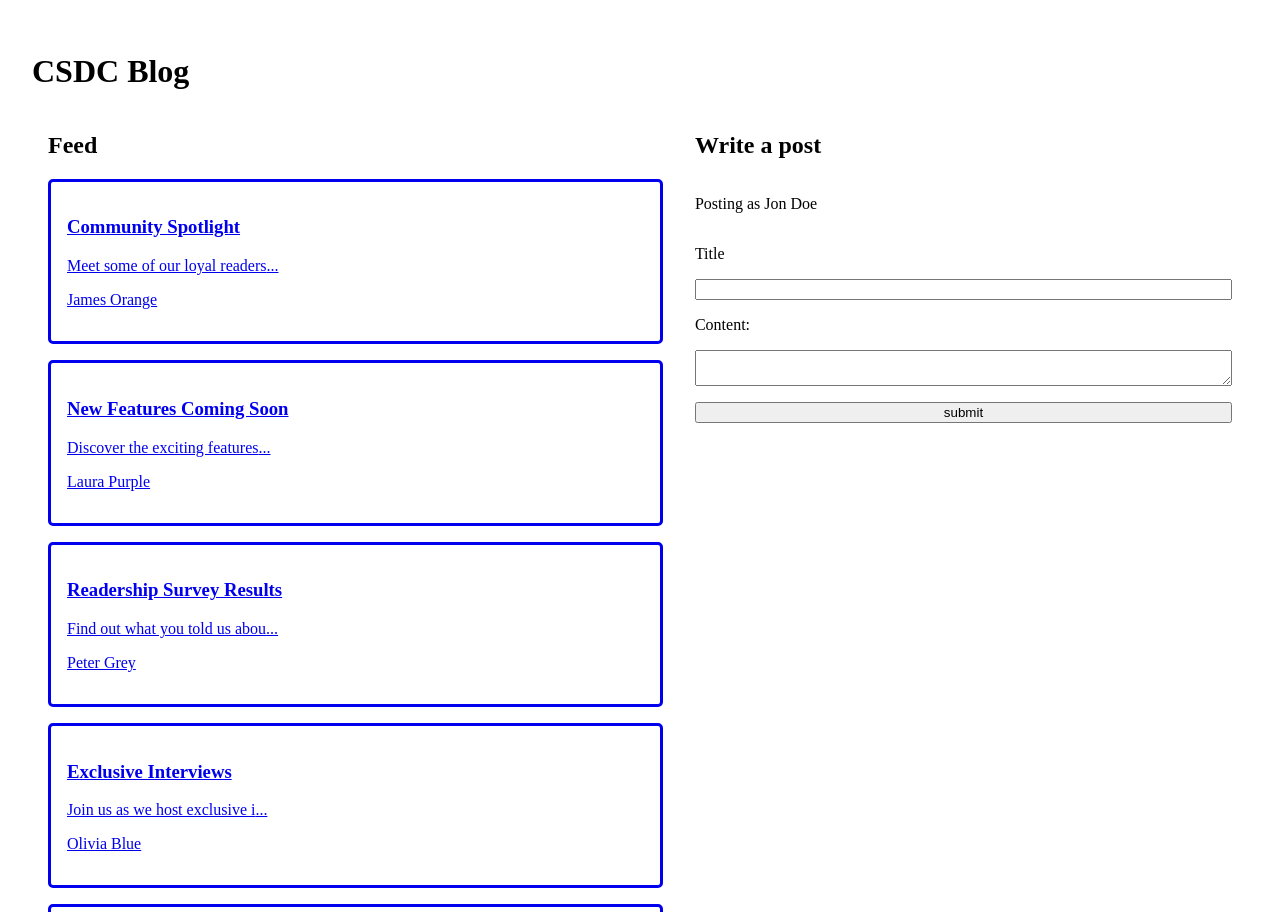
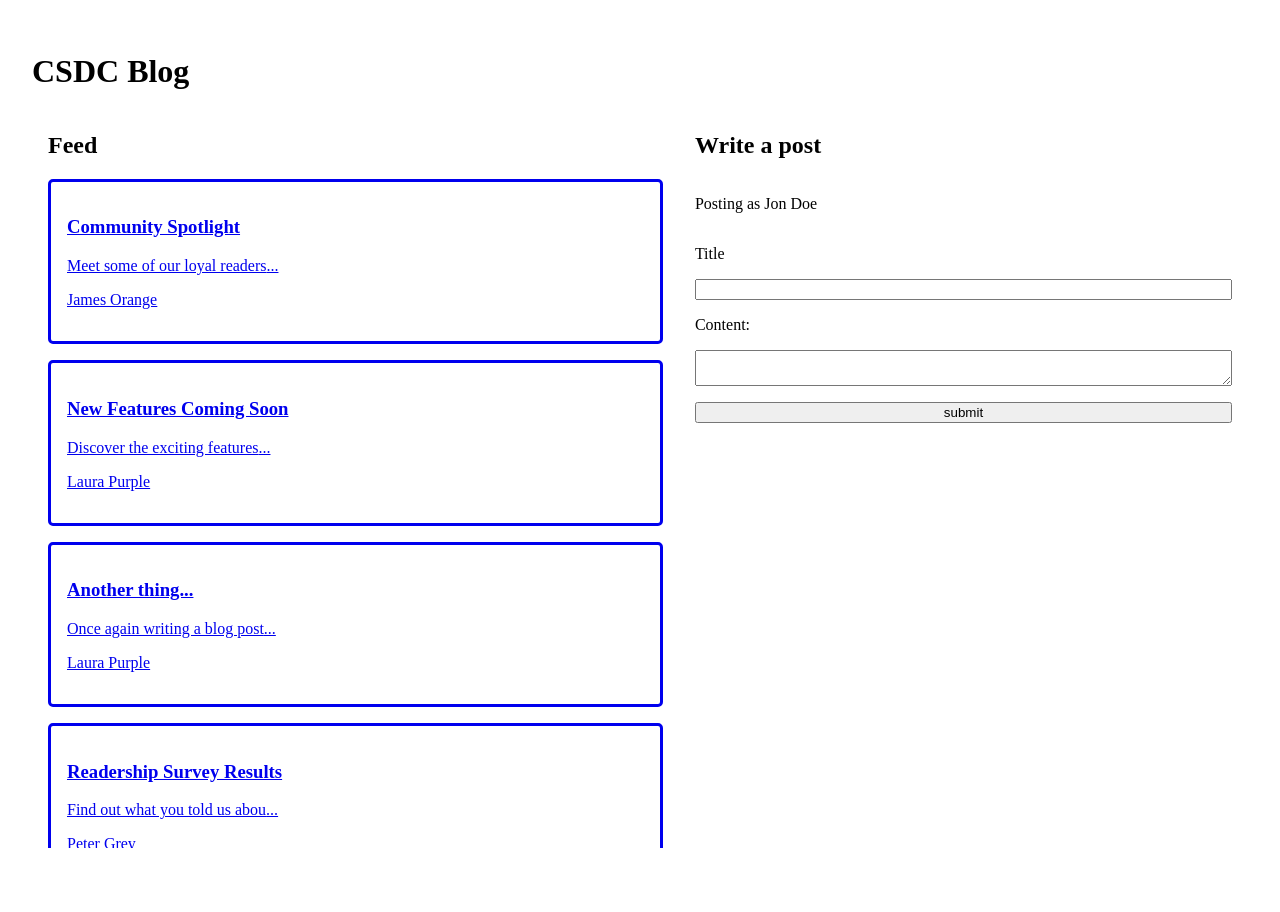
Before and after one commit to Collaborative-Software-Development-Club/ReactNewsBlog, a React (Create React App) app in the folder react-news-blog/: page / in a window 1280 px wide. After the commit the page ends 848 px from the top, so only its background shows below. Built offline with nearby package versions, Linux system fonts and the light colour scheme.

Commit message:
final adjustments to author

```diff
--- a/react-news-blog/src/App.css
+++ b/react-news-blog/src/App.css
@@ -1,5 +1,8 @@
+* {
+    box-sizing: border-box;
+}
+
 body {
-    padding: 2rem;
     height: 100vh;
     overflow: hidden;
     margin: 0;
@@ -7,6 +10,7 @@ body {
 
 #root {
     height: 100%;
+    padding: 2rem;
 }
 
 .blog-Post-Stream {
--- /dev/null
+++ b/react-news-blog/src/components/AuthorTag.jsx
@@ -0,0 +1,10 @@
+import React from 'react'
+import { Link } from 'react-router-dom'
+
+const AuthorTag = ({author}) => {
+  return (
+    <Link to={"/authors/" + author}><p>{author}</p></Link>
+  )
+}
+
+export default AuthorTag
--- a/react-news-blog/src/components/BlogPost.jsx
+++ b/react-news-blog/src/components/BlogPost.jsx
@@ -1,5 +1,6 @@
 import React from "react";
 import LikeCount from "../layouts/MainPage/LikeCount";
+import AuthorTag from "./AuthorTag";
 
 const BlogPost = ({postData}) => {
 	console.log(postData)
@@ -10,7 +11,7 @@ const BlogPost = ({postData}) => {
 
 			<h3 className="blog-Post-Title">{postData.title}</h3>
 			<p className="blog-Post-Content">{postData.content}</p>
-            <p>{postData.author}</p>
+            <AuthorTag author={postData.author}/>
 			<LikeCount likeCount={postData.likes}/>
             <p>Date: {new Date(postData.date).toDateString()}</p>
 		</div>
--- a/react-news-blog/src/components/PostPreview.jsx
+++ b/react-news-blog/src/components/PostPreview.jsx
@@ -1,4 +1,5 @@
 import React from "react";
+import AuthorTag from "./AuthorTag";
 
 /*
 BlogPostMain used to post all posts on the main page, I think here we should
@@ -11,11 +12,9 @@ const BlogPostMain = ({postData}) => {
 		/*className changed from blog-Post to main-page-posts to show
 		how the main page list of posts could be represented...*/
 		<div className="post-preview">
-			<p>
 			<h3 >{postData.title}</h3>
 			<p>{contentSummary}...</p>
-            <p>{postData.author}</p>
-			</p>
+            <AuthorTag author={postData.author}/>
 		</div>
 	);
 
--- a/react-news-blog/src/data/placeholder.json
+++ b/react-news-blog/src/data/placeholder.json
@@ -7,7 +7,7 @@
             "id": "b2c8d7f5",
             "title": "My new post!",
             "content": "this is a post I wrote. It is the first one.",
-            "author": "JohnDoe",
+            "author": "John Doe",
             "date": "2014-03-12T13:37:27+00:00",
             "likes": 234
         },
@@ -79,6 +79,14 @@
             "id": "a4b5c6d7",
             "title": "New Features Coming Soon",
             "content": "Discover the exciting features we're planning to introduce to enhance your reading experience.",
+            "author": "Laura Purple",
+            "date": "2024-02-09T20:00:00Z",
+            "likes": 194
+        },
+        {
+            "id": "a4b5c6d7",
+            "title": "Another thing...",
+            "content": "Once again writing a blog post. Discover the exciting features we're planning to introduce to enhance your reading experience.",
             "author": "Laura Purple",
             "date": "2024-02-09T20:00:00Z",
             "likes": 194
--- a/react-news-blog/src/layouts/AuthorPage/index.jsx
+++ b/react-news-blog/src/layouts/AuthorPage/index.jsx
@@ -1,45 +1,38 @@
 import React from 'react'
+
 import PostPreview from '../../components/PostPreview'
 
-import useUserData from '../../data/useUserData.js'
-
-import {useParams} from 'react-router-dom'
-
+import { useParams } from 'react-router-dom'
 import { Link } from 'react-router-dom'
 
 const AuthorPage = ({ posts, uploadPost }) => {
-    const user = useUserData()
     const { author } = useParams()
-
-    console.log('main page', posts)
-
-	const filteredPosts = posts.filter((postData) => postData.author === author)
-
+    const parsedAuthor = parseURL(author)
+    const filteredPosts = posts.filter((postData) => postData.author === parsedAuthor)
 
     return (
         <>
-
             <h1>{author}</h1>
-
-				{filteredPosts.length === 0 ? <h1>No Post Found</h1> :
-
-				<div>
+            <h2>Posts</h2>
+            {filteredPosts.length === 0 ? (
+                <p>No Post Found</p>
+            ) : (
                 <ul className='blog-Post-Stream'>
                     {filteredPosts.map((post) => (
                         <li>
-								<Link to={`./post/${post.author}`}>
+                            <Link to={`/post/${post.id}`}>
                                 <PostPreview postData={post} key={post.id} />
                             </Link>
                         </li>
                     ))}
                 </ul>
-				</div>
-}
+            )}
         </>
     )
-
-
-
 }
 
 export default AuthorPage
+
+function parseURL(url) {
+    return url.replace('%20', ' ')
+}
```
Also changed, not shown: react-news-blog/src/layouts/MainPage/index.jsx (+18 -15 lines). Lines whose indentation alone changed are shown as unchanged.
